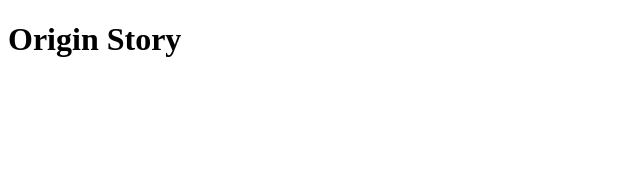
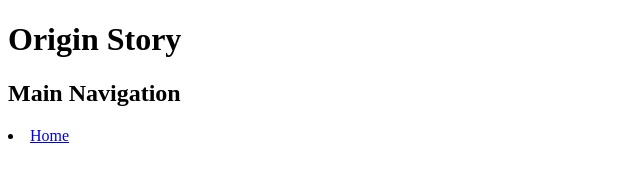
Before and after one commit to uniqueimaginate/spiderman, a plain HTML site: page origin.html in a window 1280 px wide. Shown: the whole page, without its empty margins (0-640 px from the left). Drawn offline with Linux system fonts and the light colour scheme.

Commit message:
Update origin.html

```diff
--- a/origin.html
+++ b/origin.html
@@ -9,6 +9,10 @@
 
 <body>
     <h1>Origin Story</h1>
+    <nav>
+        <h2>Main Navigation</h2>
+        <li><a href="index.html">Home</a></li>
+    </nav>
 </body>
 
 </html>
```
